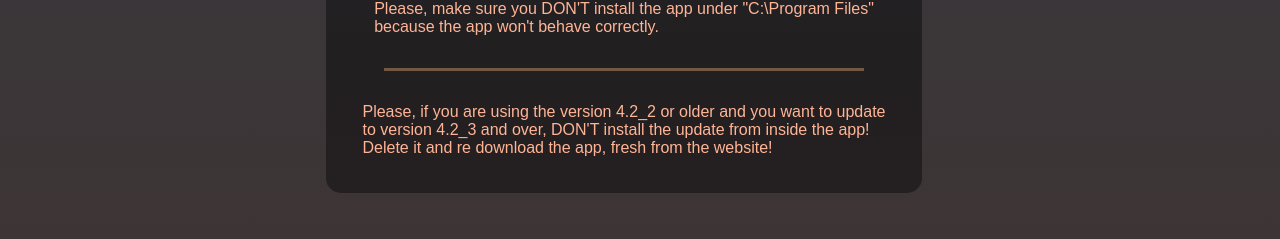
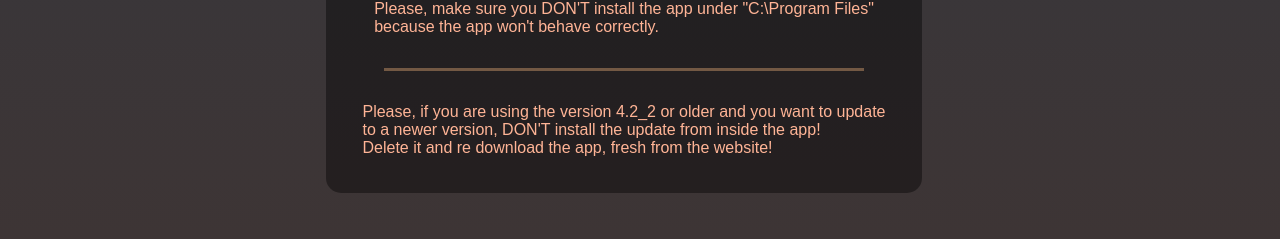
Before and after one commit to Drimiteros/Da-Deep-Search-Website, a plain HTML site: page download.html in a window 1280 px wide. Shown: the part 219-458 px from the top of the page. Drawn offline with Linux system fonts and the light colour scheme.

Commit message:
Add files via upload

```diff
--- a/download.html
+++ b/download.html
@@ -30,7 +30,7 @@
                         <hr>
                         <a>
                             Please, if you are using the version 4.2_2 or older and you want to update<br>
-                            to version 4.2_3 and over, DON'T install the update from inside the app!<br>
+                            to a newer version, DON'T install the update from inside the app!<br>
                             Delete it and re download the app, fresh from the website!<br>
                         </a>
                     </div>
```
